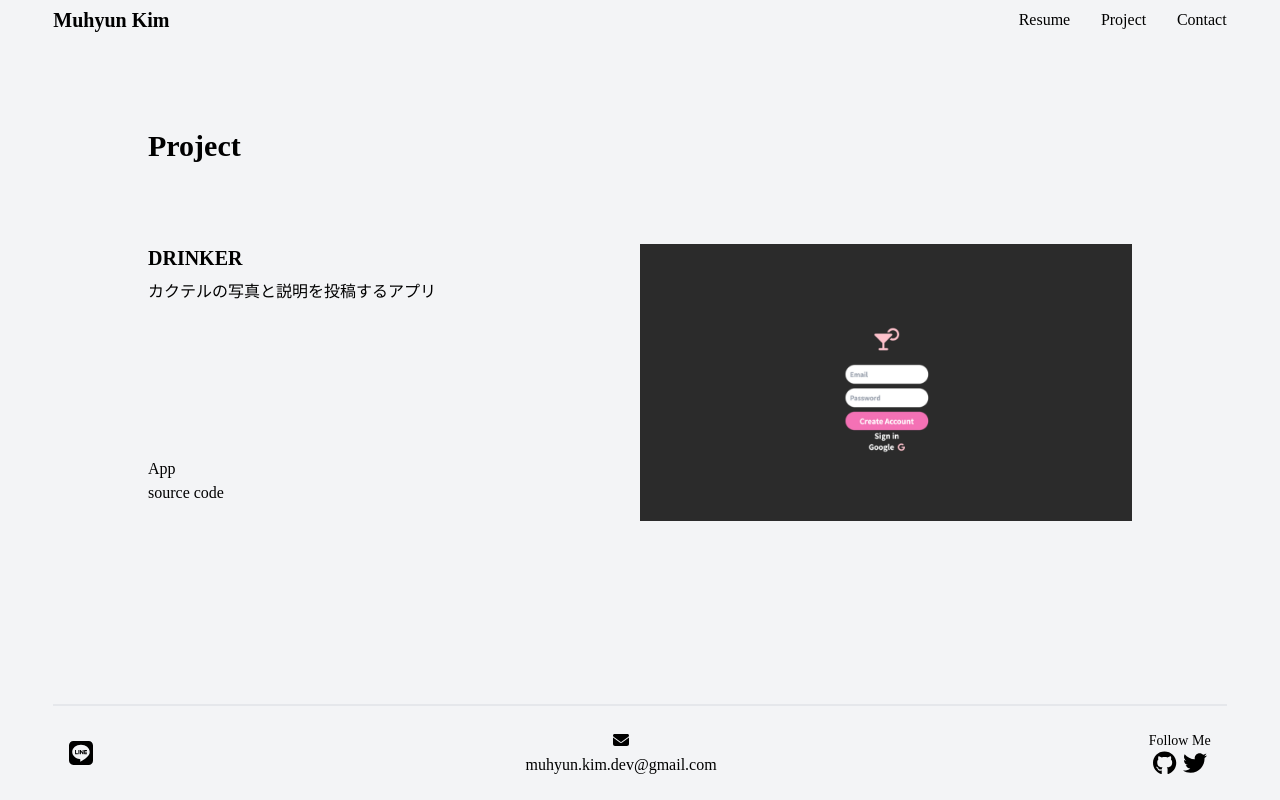
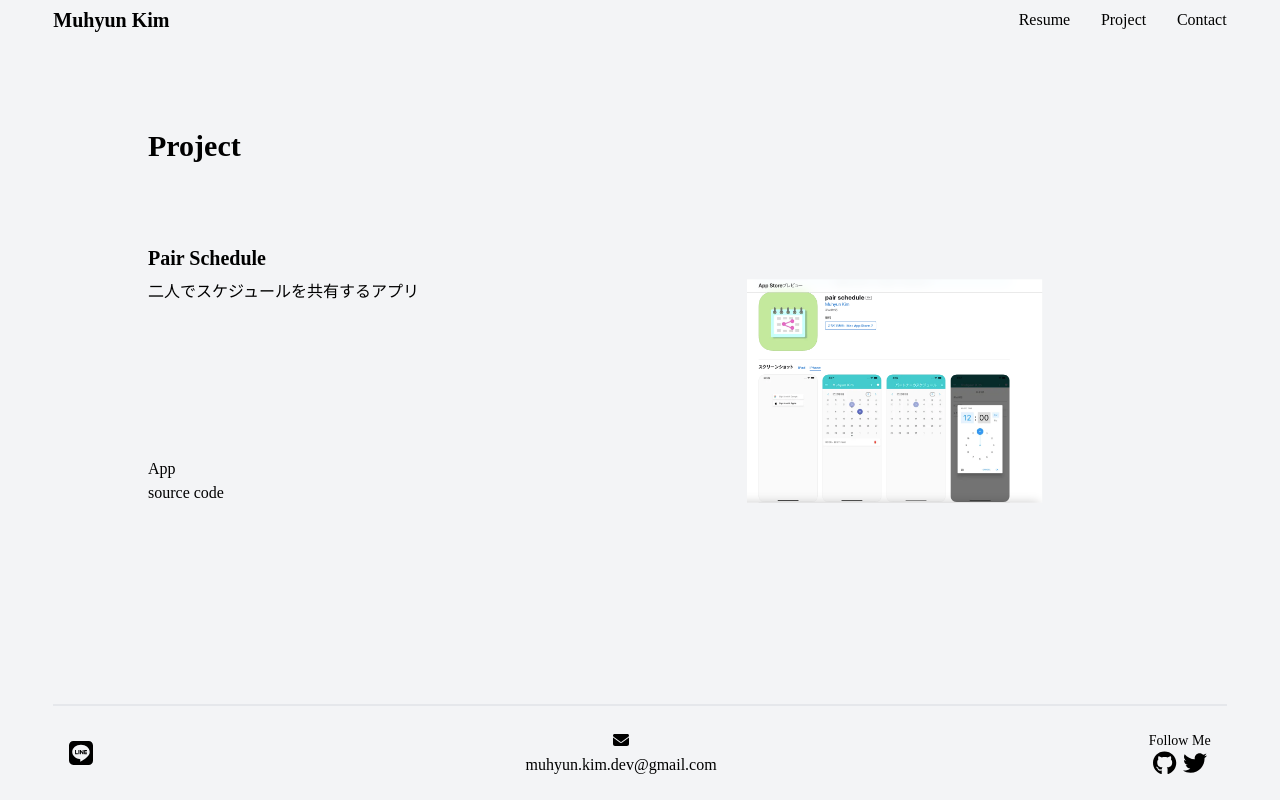
Before and after one commit to Muhyun-Kim/kim_resume, a React (Create React App) app: page /#/project in a window 1280 px wide. Built offline with nearby package versions, Linux system fonts and the light colour scheme.

Commit message:
update homepage

```diff
--- a/public/index.html
+++ b/public/index.html
@@ -24,7 +24,7 @@
       work correctly both with client-side routing and a non-root public URL.
       Learn how to configure a non-root public URL by running `npm run build`.
     -->
-    <title>React App</title>
+    <title>Muhyun Kim</title>
   </head>
   <body>
     <noscript>You need to enable JavaScript to run this app.</noscript>
--- a/src/Router/Project.tsx
+++ b/src/Router/Project.tsx
@@ -1,7 +1,6 @@
-import React from "react";
 import PageTitle from "../Components/PageTitle";
 import ProjectForm from "../Components/ProjectForm";
-import firstProject from "../assets/firstProject.png"
+import firstProject from "../assets/firstProject.png";
 
 function Project() {
   return (
@@ -10,10 +9,10 @@ function Project() {
         <PageTitle title="Project" />
         {/** first project */}
         <ProjectForm
-          projectName={"DRINKER"}
-          projectDetail={"カクテルの写真と説明を投稿するアプリ"}
-          appLink={"https://muhyun-kim.github.io/drinker_app/"}
-          sourceLink={"https://github.com/Muhyun-Kim/drinker_app"}
+          projectName={"Pair Schedule"}
+          projectDetail={"二人でスケジュールを共有するアプリ"}
+          appLink={"https://apps.apple.com/jp/app/pair-schedule/id6448741321"}
+          sourceLink={"https://github.com/Muhyun-Kim/couple_share_schedule"}
           projectImg={firstProject}
         />
       </div>
--- a/src/Router/Resume.tsx
+++ b/src/Router/Resume.tsx
@@ -39,7 +39,7 @@ function Resume() {
             <ResumeForm
               period="2015.04 - Present"
               title="株式会社ウェブエッジ"
-              detail="職種 : dbエンジニア(oracle)"
+              detail="職種 : 基盤運用保守エンジニア"
             />
           </div>
         </div>
@@ -52,7 +52,7 @@ function Resume() {
             <ResumeForm
               period={null}
               title={null}
-              detail="HTML, CSS, JS, TS, React, tailwindCSS"
+              detail="HTML, CSS, JS, TS, React, tailwindCSS, Flutter"
             />
           </div>
         </div>
```
Also changed, not shown: src/assets/firstProject.png, 1 other file (tests, documents, lock files or other folders).
